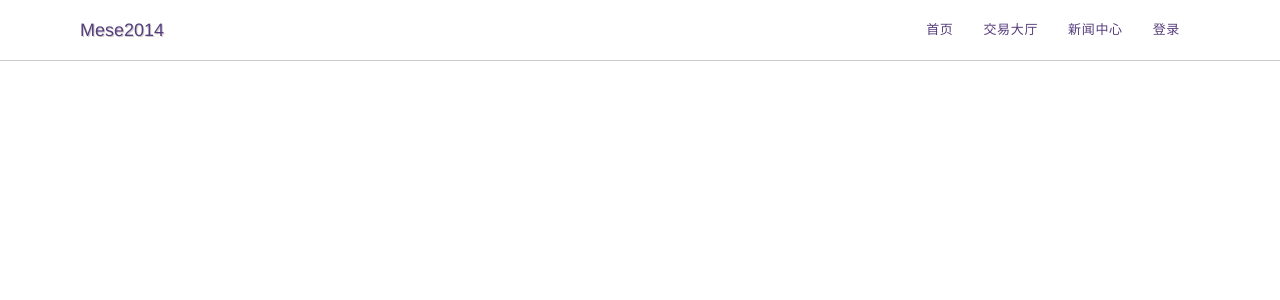
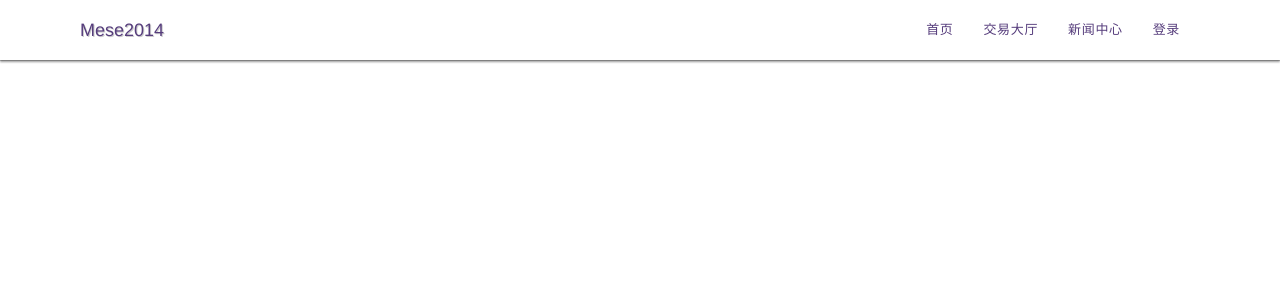
Before and after one commit to xxchenxx/mese2014, a Django app: page / in a window 1280 px wide. Shown: the top 300 px of the page. Run offline with Django 3.2, Linux system fonts and the light colour scheme; parts of the project's set-up code (start-up, migrations or seed data) failed here and were passed over; some libraries are stand-ins or nearby versions.

Commit message:
Add shadow
Signed-off-by: hfercc <137133744@qq.com>

```diff
--- a/static/css/mese2014.css
+++ b/static/css/mese2014.css
@@ -5,6 +5,15 @@
   left:0;
   overflow:visible;
   margin-bottom:0;
+}
+.mese-header:after {
+  position:fixed;
+  top:50px;
+  width:100%;
+  height:10px;
+  box-shadow:0px 2px 2px rgba(0,0,0,.4);
+  content:" ";
+
 }
 
 .mese-header .nav {
```
Also changed, not shown: static/js/passages.js (added).
